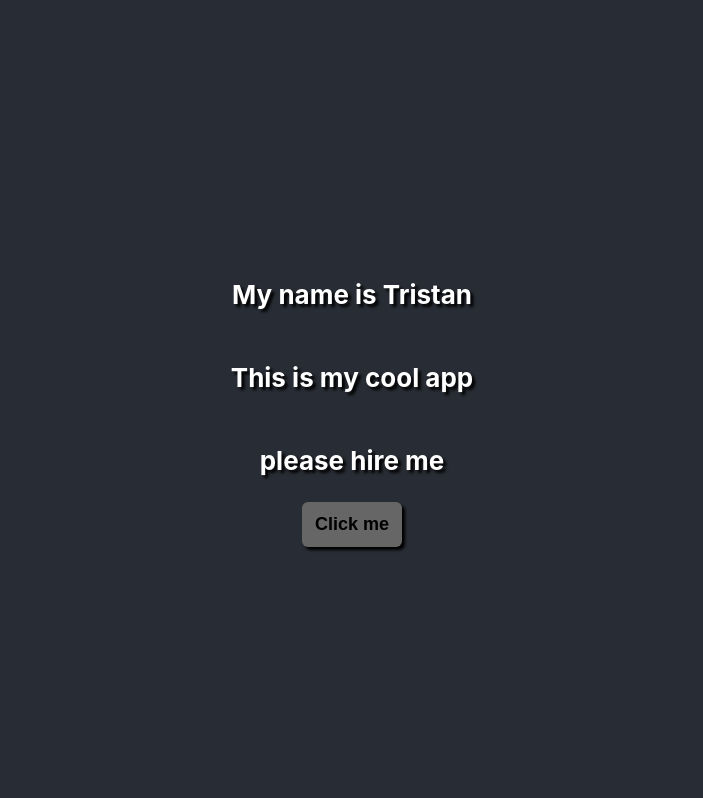
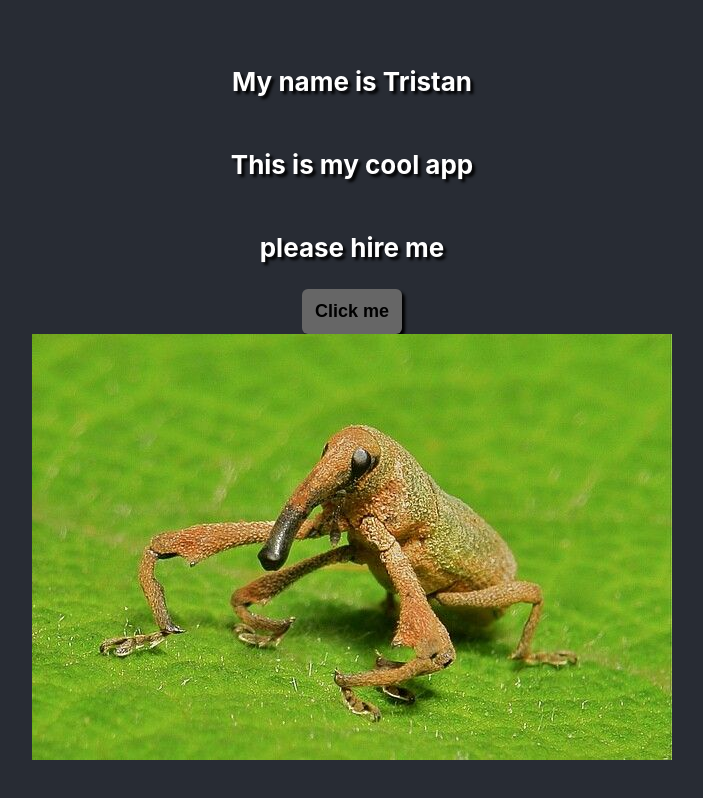
Before and after one commit to TrisRosco/portfolio, a React (Create React App) app in the folder pf/: page / in a window 1280 px wide. Shown: the whole page, without its empty margins (288-991 px from the left). Built offline with nearby package versions, Linux system fonts and the light colour scheme.

Commit message:
Jeff added (important for testing)

```diff
--- a/pf/src/components/app/App.js
+++ b/pf/src/components/app/App.js
@@ -1,7 +1,13 @@
 import "./App.css";
 import Button from "../button";
+import { useEffect, useState } from "react";
+import jeff from "../../assets/images/jeff.jpg";
 
 function App() {
+  useEffect(() => {
+    console.log("App loaded");
+  }, []);
+
   return (
     <div className="App">
       <header className="App-header">
@@ -9,6 +15,7 @@ function App() {
         <p>This is my cool app</p>
         <p>please hire me</p>
         <Button>Click me</Button>
+        <img src={jeff} alt="jeff" />
       </header>
     </div>
   );
--- a/pf/src/components/button/index.js
+++ b/pf/src/components/button/index.js
@@ -1,6 +1,4 @@
 import React from "react";
-
-// button component
 
 const Button = ({ children, ...props }) => {
   const handleClick = () => {
```
Also changed, not shown: pf/src/assets/images/jeff.jpg (added), 1 other file (tests, documents, lock files or other folders).
